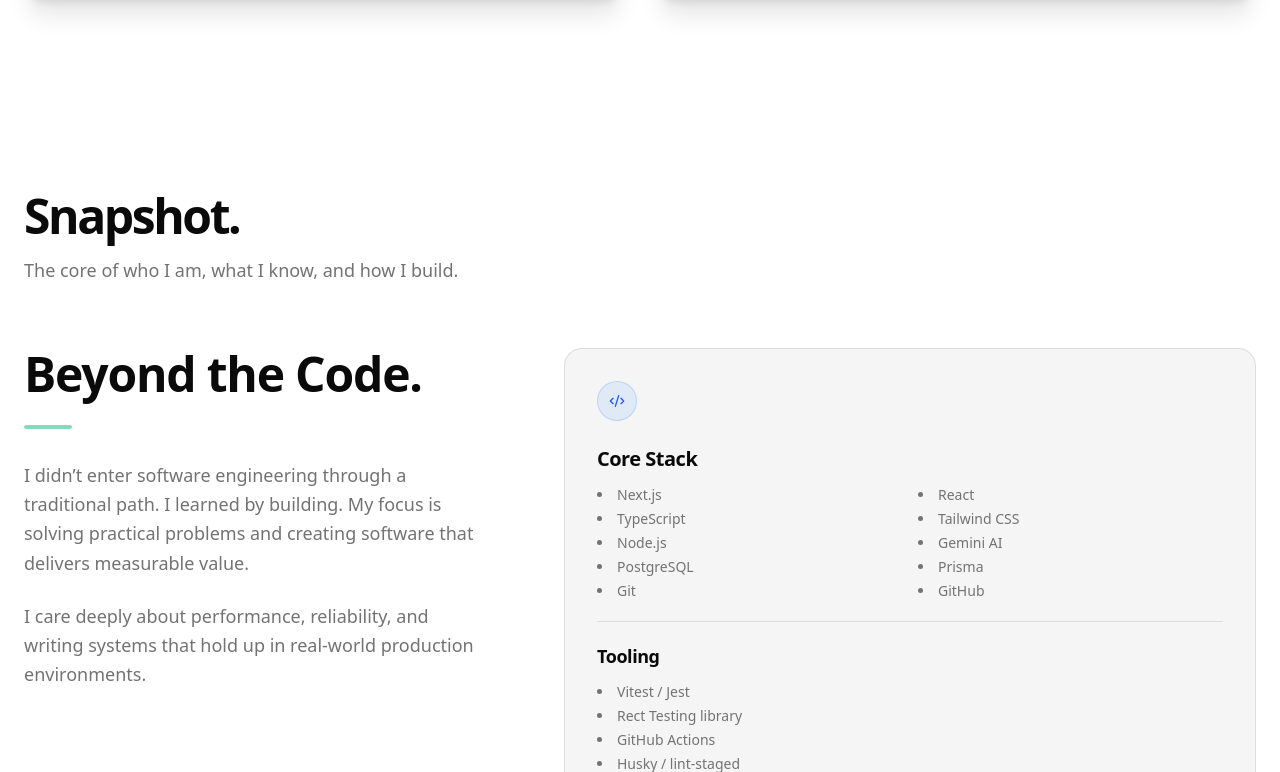
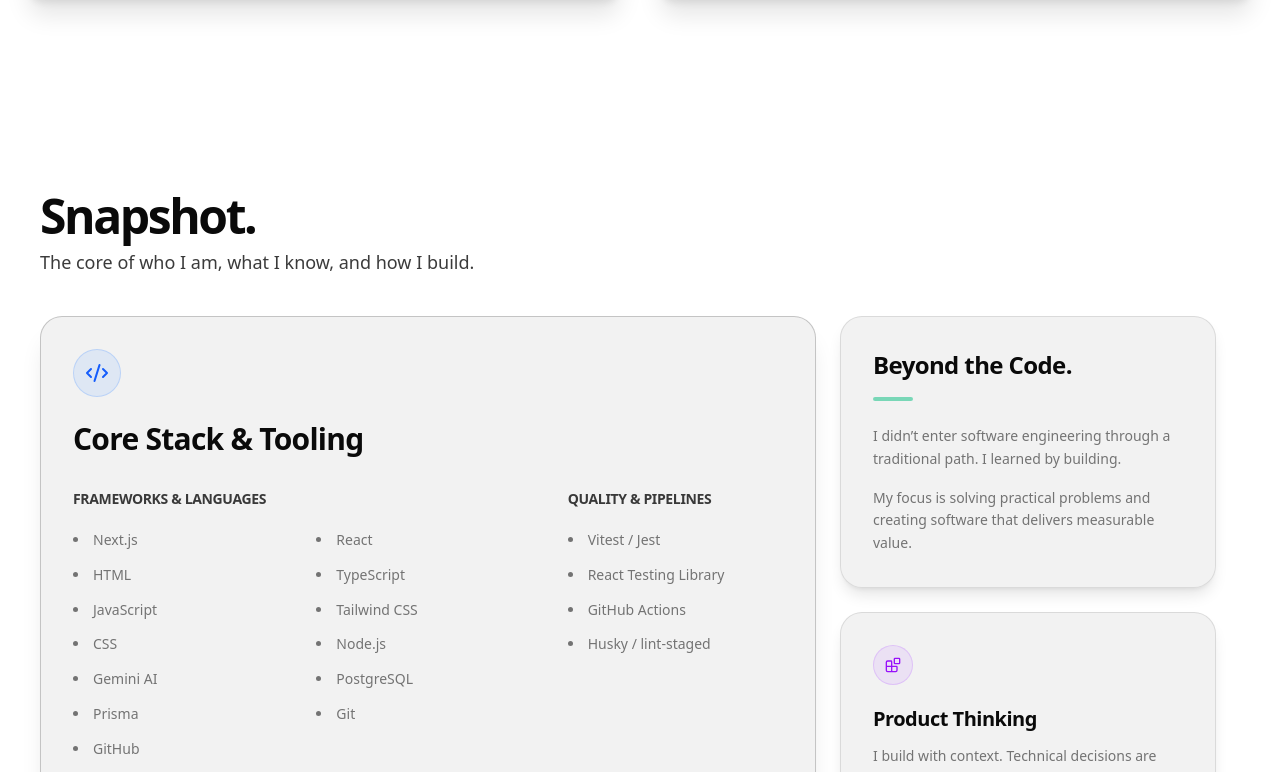
Before and after one commit to umarSiddique010/umarsiddique-portfolio, a Next.js app: page / in a window 1280 px wide. Shown: the part 2028-2800 px from the top of the page. Built offline with nearby package versions, Linux system fonts and the light colour scheme.

Commit message:
refactor(about): update grid layout and adjust tests; add HTML, CSS, JavaScript to tech stack

```diff
--- a/components/home/about-section/about-section.tsx
+++ b/components/home/about-section/about-section.tsx
@@ -1,7 +1,7 @@
 'use client';
 
 import { motion } from 'motion/react';
-import { Code2, GitBranch, Blocks } from 'lucide-react';
+import { Code2, GitBranch, Blocks, Terminal } from 'lucide-react';
 import { techItems } from '@/constants/tech-stack-items';
 import Link from 'next/link';
 
@@ -9,7 +9,7 @@ export default function AboutSection() {
   return (
     <section
       id="about"
-      className="w-full py-24 px-6 max-w-7xl mx-auto relative z-10"
+      className="w-full py-24 px-4 md:pl-8 lg:pl-10 lg:pr-16 max-w-7xl mx-auto relative z-10"
     >
       {/* Section Header */}
       <motion.header
@@ -17,61 +17,40 @@ export default function AboutSection() {
         whileInView={{ opacity: 1, y: 0 }}
         viewport={{ once: true, margin: '-100px' }}
         transition={{ duration: 0.5 }}
-        className="space-y-4 mb-16 text-left"
+        className="space-y-2 mb-10 text-left"
       >
         <h2 className="text-3xl md:text-5xl font-bold tracking-tighter text-foreground">
           Snapshot.
         </h2>
-        <p className="text-muted-foreground text-lg max-w-md font-medium">
+        <p className="text-foreground/80 text-lg max-w-md font-medium">
           The core of who I am, what I know, and how I build.
         </p>
       </motion.header>
 
-      {/* THE ASYMMETRIC GRID */}
-      <section className="grid grid-cols-1 lg:grid-cols-12 gap-8 lg:gap-16 items-start relative">
-        {/* LEFT COLUMN: Sticky Narrative Summary */}
+      {/* Box GRID */}
+      <section className="grid grid-cols-1 md:grid-cols-2 lg:grid-cols-3 gap-6 auto-rows-[minmax(250px,auto)]">
+        {/* BOX 1: Core Stack */}
         <motion.div
-          initial={{ opacity: 0, x: -20 }}
-          whileInView={{ opacity: 1, x: 0 }}
-          viewport={{ once: true, margin: '-100px' }}
-          transition={{ duration: 0.6, delay: 0.1 }}
-          className="lg:col-span-5 lg:sticky lg:top-32 pr-4"
+          initial={{ opacity: 0, scale: 0.95 }}
+          whileInView={{ opacity: 1, scale: 1 }}
+          viewport={{ once: true, margin: '-50px' }}
+          transition={{ duration: 0.5, delay: 0.1 }}
+          className="lg:col-span-2 lg:row-span-2 p-6 md:p-8 rounded-3xl bg-foreground/5 border border-foreground/20 transition-all duration-500 ease-in-out hover:bg-foreground/10 hover:border-foreground/20 flex flex-col justify-between shadow-xl"
         >
-          <h3 className="text-3xl md:text-5xl font-extrabold tracking-tight leading-[1.1] text-foreground mb-6">
-            Beyond the Code.
-          </h3>
-          <div className="h-1 w-12 bg-emerald-500/50 rounded-full mb-8"></div>
-          <div className="space-y-6 text-lg text-muted-foreground leading-relaxed font-medium">
-            <p>
-              I didn’t enter software engineering through a traditional path. I
-              learned by building. My focus is solving practical problems and
-              creating software that delivers measurable value.
-            </p>
-            <p>
-              I care deeply about performance, reliability, and writing systems
-              that hold up in real-world production environments.
-            </p>
+          <div>
+            <div className="w-12 h-12 rounded-full bg-blue-500/10 flex items-center justify-center mb-6 border border-blue-500/20">
+              <Code2 className="h-6 w-6 text-blue-600 dark:text-blue-400" />
             </div>
-        </motion.div>
+            <h4 className="text-2xl md:text-3xl font-bold text-foreground mb-8 tracking-tight">
+              Core Stack & Tooling
+            </h4>
 
-        {/* RIGHT COLUMN: Scrolling Technical Proof Cards */}
-        <div className="lg:col-span-7 flex flex-col gap-6 ">
-          {/* Card 1: Core Stack and tooling */}
-          <motion.div
-            initial={{ opacity: 0, y: 20 }}
-            whileInView={{ opacity: 1, y: 0 }}
-            viewport={{ once: true, margin: '-100px' }}
-            transition={{ duration: 0.5, delay: 0.2 }}
-            className="p-8 rounded-2xl bg-accent border border-foreground/10 transition-all duration-500 ease-in-out hover:bg-input hover:border-foreground/20"
-          >
-            <div className="w-10 h-10 rounded-full bg-blue-500/10 flex items-center justify-center mb-6 border border-blue-500/20">
-              <Code2 className="h-4 w-4 text-blue-600 dark:text-blue-400" />
-            </div>
-
-            <h4 className="text-xl font-bold text-foreground mb-4 tracking-tight">
-              Core Stack
-            </h4>
-            <ul className="grid grid-cols-2 gap-y-3 gap-x-4 list-disc list-inside text-muted-foreground text-sm font-medium mb-6 leading-3">
+            <div className="grid grid-cols-1 lg:grid-cols-3 gap-8 mb-4">
+              <div className="lg:col-span-2">
+                <h5 className="text-sm font-bold text-foreground/80 mb-5 tracking-tight uppercase">
+                  Frameworks & Languages
+                </h5>
+                <ul className="grid grid-cols-1 sm:grid-cols-2 gap-y-3 gap-x-6 list-disc list-inside text-muted-foreground text-sm font-medium leading-relaxed">
                   {techItems
                     .filter(
                       (item) =>
@@ -90,48 +69,119 @@ export default function AboutSection() {
                       <li key={item.href}>{item.title}</li>
                     ))}
                 </ul>
+              </div>
 
-            <h4 className="text-lg font-bold text-foreground mb-4 tracking-tight mt-6 pt-5 border-t border-foreground/10">
-              Tooling
-            </h4>
-            <ul className="list-disc list-inside text-muted-foreground text-sm space-y-3 font-medium leading-3">
+              <div className="lg:col-span-1">
+                <h5 className="text-sm font-bold text-foreground/80 mb-5 tracking-tight uppercase">
+                  Quality & Pipelines
+                </h5>
+                <ul className="list-disc list-inside text-muted-foreground text-sm space-y-3 font-medium leading-relaxed">
                   <li>Vitest / Jest</li>
-              <li>Rect Testing library</li>
+                  <li>React Testing Library</li>
                   <li>GitHub Actions</li>
                   <li>Husky / lint-staged</li>
                 </ul>
+              </div>
+            </div>
+          </div>
         </motion.div>
-          {/* Card 2: Engineering & Open Source */}
+
+        {/* BOX 2: Narrative */}
         <motion.div
-            initial={{ opacity: 0, y: 20 }}
-            whileInView={{ opacity: 1, y: 0 }}
-            viewport={{ once: true, margin: '-100px' }}
+          initial={{ opacity: 0, scale: 0.95 }}
+          whileInView={{ opacity: 1, scale: 1 }}
+          viewport={{ once: true, margin: '-50px' }}
+          transition={{ duration: 0.5, delay: 0.2 }}
+          className="lg:col-span-1 lg:row-span-1 p-8 rounded-3xl bg-foreground/5 border border-foreground/10 transition-all duration-500 ease-in-out hover:bg-foreground/10 hover:border-foreground/20 flex flex-col justify-center shadow-lg"
+        >
+          <h3 className="text-2xl font-bold tracking-tight text-foreground mb-4">
+            Beyond the Code.
+          </h3>
+          <div className="h-1 w-10 bg-emerald-500/50 rounded-full mb-6"></div>
+          <div className="space-y-4 text-sm text-muted-foreground leading-relaxed font-medium">
+            <p>
+              I didn’t enter software engineering through a traditional path. I
+              learned by building.
+            </p>
+            <p>
+              My focus is solving practical problems and creating software that
+              delivers measurable value.
+            </p>
+          </div>
+        </motion.div>
+
+        {/* BOX 3: Product Thinking */}
+        <motion.div
+          initial={{ opacity: 0, scale: 0.95 }}
+          whileInView={{ opacity: 1, scale: 1 }}
+          viewport={{ once: true, margin: '-50px' }}
           transition={{ duration: 0.5, delay: 0.3 }}
-            className="p-8 rounded-xl bg-accent border border-foreground/10 transition-all duration-500 ease-in-out hover:bg-input hover:border-foreground/20"
+          className="lg:col-span-1 lg:row-span-1 p-8 rounded-3xl bg-foreground/5 border border-foreground/10 transition-all duration-500 ease-in-out hover:bg-foreground/10 hover:border-foreground/20 flex flex-col justify-center shadow-lg"
         >
-            <div className="w-10 h-10 rounded-full bg-orange-500/10 flex items-center justify-center mb-6 border border-orange-500/20">
-              <GitBranch className="h-4 w-4 text-orange-600 dark:text-orange-400" />
+          <div className="w-10 h-10 rounded-full bg-purple-500/10 flex items-center justify-center mb-5 border border-purple-500/20">
+            <Blocks className="h-4 w-4 text-purple-600 dark:text-purple-400" />
           </div>
-            <h4 className="text-xl font-bold text-foreground mb-4 tracking-tight">
+          <h4 className="text-xl font-bold text-foreground mb-3 tracking-tight">
+            Product Thinking
+          </h4>
+          <p className="text-muted-foreground text-sm leading-relaxed font-medium">
+            I build with context. Technical decisions are made with user impact,
+            performance constraints, and long-term scalability in mind. Features
+            should reduce friction, not add complexity
+          </p>
+        </motion.div>
+
+        {/* BOX 4: Engineering Practices */}
+        <motion.div
+          initial={{ opacity: 0, scale: 0.95 }}
+          whileInView={{ opacity: 1, scale: 1 }}
+          viewport={{ once: true, margin: '-50px' }}
+          transition={{ duration: 0.5, delay: 0.4 }}
+          className="md:col-span-2 lg:col-span-2 lg:row-span-1 p-8 rounded-3xl bg-foreground/5 border border-foreground/10 transition-all duration-500 ease-in-out hover:bg-foreground/10 hover:border-foreground/20 shadow-lg"
+        >
+          <div className="flex flex-col md:flex-row md:items-center gap-6 h-full">
+            <div className="shrink-0">
+              <div className="w-12 h-12 rounded-full bg-orange-500/10 flex items-center justify-center mb-4 border border-orange-500/20">
+                <Terminal className="h-5 w-5 text-orange-600 dark:text-orange-400" />
+              </div>
+              <h4 className="text-xl font-bold text-foreground tracking-tight max-w-36">
                 Engineering Practices
               </h4>
-            <p className="text-foreground/70 leading-relaxed font-medium mb-4">
+            </div>
+
+            <div className="md:border-l border-foreground/10 md:pl-6 grow flex flex-col justify-center">
+              <p className="text-foreground/80 leading-relaxed font-medium mb-4 text-sm">
                 I treat correctness as a feature.
               </p>
-            <ul className="list-disc list-inside text-muted-foreground text-sm space-y-3 leading-4 font-medium mb-6">
-              <li>Automated unit and integration testing</li>
-              <li>Request deduplication & in-memory caching strategies</li>
-              <li>CI pipelines with build validation before merge</li>
-              <li>Pre-commit quality gates to prevent regressions</li>
+              <ul className="grid grid-cols-1 sm:grid-cols-2 gap-x-4 gap-y-2 list-disc list-inside text-muted-foreground text-sm font-medium mb-4">
+                <li>Automated unit & integration testing</li>
+                <li>Request deduplication & caching</li>
+                <li>CI pipelines with build validation</li>
+                <li>Pre-commit quality gates</li>
               </ul>
-            <p className="text-foreground/70 text-sm lg:text-base font-medium">
+              <p className="text-foreground/70 text-xs sm:text-sm font-medium">
                 I prefer systems that are explicit, predictable, and resilient
                 under real usage.
               </p>
-            <h4 className="text-lg font-bold text-foreground mb-4 tracking-tight mt-6 pt-5 border-t border-foreground/10">
+            </div>
+          </div>
+        </motion.div>
+
+        {/* BOX 5: Open Source */}
+        <motion.div
+          initial={{ opacity: 0, scale: 0.95 }}
+          whileInView={{ opacity: 1, scale: 1 }}
+          viewport={{ once: true, margin: '-50px' }}
+          transition={{ duration: 0.5, delay: 0.5 }}
+          className="md:col-span-2 lg:col-span-1 lg:row-span-1 p-8 rounded-3xl bg-foreground/5 border border-foreground/10 transition-all duration-500 ease-in-out hover:bg-foreground/10 hover:border-foreground/20 shadow-lg"
+        >
+          <div className="w-10 h-10 rounded-full bg-green-500/10 flex items-center justify-center mb-5 border border-green-500/20">
+            <GitBranch className="h-4 w-4 text-green-600 dark:text-green-400" />
+          </div>
+          <h4 className="text-xl font-bold text-foreground mb-4 tracking-tight">
             Open Source
           </h4>
-            <div className="space-y-3">
+          <div className="space-y-5">
             <div>
               <Link
                 target="_blank"
@@ -141,9 +191,9 @@ export default function AboutSection() {
               >
                 use-http-request-hook
               </Link>
-                <p className="text-xs text-muted-foreground mt-1.5 font-medium">
-                  A lightweight React hook with GET caching, waterfall
-                  protection, debounce support, and safe request cancellation.
+              <p className="text-xs text-muted-foreground mt-1.5 font-medium leading-relaxed">
+                A lightweight React hook with GET caching, waterfall protection,
+                debounce support, and safe request cancellation.
               </p>
             </div>
             <div>
@@ -155,45 +205,23 @@ export default function AboutSection() {
               >
                 use-localstorage-hook
               </Link>
-                <p className="text-xs text-muted-foreground mt-1.5 font-medium">
+              <p className="text-xs text-muted-foreground mt-1.5 font-medium leading-relaxed">
                 A reactive wrapper over localStorage with cross-tab
-                  synchronization, safe initialization, and predictable
-                  JSON-based persistence.
+                synchronization, safe initialization, and predictable JSON-based
+                persistence.
               </p>
             </div>
           </div>
         </motion.div>
-          {/* Card 3: Product Thinking */}
-          <motion.div
-            initial={{ opacity: 0, y: 20 }}
-            whileInView={{ opacity: 1, y: 0 }}
-            viewport={{ once: true, margin: '-100px' }}
-            transition={{ duration: 0.5, delay: 0.4 }}
-            className="p-8 rounded-xl bg-accent border border-foreground/10 transition-all duration-500 ease-in-out hover:bg-input hover:border-foreground/20"
-          >
-            <div className="w-10 h-10 rounded-full bg-purple-500/10 flex items-center justify-center mb-6 border border-purple-500/20">
-              <Blocks className="h-4 w-4 text-purple-600 dark:text-purple-400" />
-            </div>
-            <h4 className="text-xl font-bold text-foreground mb-3 tracking-tight">
-              Product Thinking
-            </h4>
-            <p className="text-muted-foreground leading-relaxed font-medium">
-              I build with context. Technical decisions are made with user
-              impact, performance constraints, and long-term scalability in
-              mind. Features should reduce friction, not add complexity.
-            </p>
-          </motion.div>
-        </div>
       </section>
-      {/* End of Asymmetric Grid */}
 
       {/* The Closer */}
       <motion.section
         initial={{ opacity: 0, y: 20 }}
         whileInView={{ opacity: 1, y: 0 }}
         viewport={{ once: true, margin: '-50px' }}
-        transition={{ duration: 0.6, delay: 0.5 }}
-        className="mt-16 w-full py-12 px-6 md:py-20 md:px-12 rounded-3xl bg-accent border border-foreground/10 flex items-center justify-center text-center transition-alls duration-500 hover:bg-input hover:border-foreground/20"
+        transition={{ duration: 0.6, delay: 0.6 }}
+        className="mt-6 w-full py-12 px-6 md:py-16 md:px-12 rounded-3xl bg-foreground/5 border border-foreground/10 flex items-center justify-center text-center transition-all duration-500 hover:bg-foreground/10 hover:border-foreground/20 shadow-2xl"
       >
         <p className="text-xl md:text-2xl lg:text-3xl text-foreground/85 font-bold leading-relaxed tracking-tighter max-w-4xl">
           I build full-stack applications end-to-end —{' '}
--- a/constants/tech-stack-items.tsx
+++ b/constants/tech-stack-items.tsx
@@ -1,4 +1,6 @@
 import { DogIcon } from 'lucide-react';
+import { FaCss3Alt } from 'react-icons/fa';
+import { IoLogoJavascript } from 'react-icons/io';
 import {
   SiNextdotjs,
   SiReact,
@@ -18,6 +20,7 @@ import {
   SiPrettier,
   SiNpm,
 } from 'react-icons/si';
+import { TiHtml5 } from 'react-icons/ti';
 
 export type TechStackItem = {
   title: string;
@@ -32,7 +35,6 @@ export const techItems: TechStackItem[] = [
   {
     title: 'Next.js',
     href: 'https://nextjs.org/',
-    // Next.js black/white hota hai, toh text-foreground best hai for dark mode support
     icon: <SiNextdotjs className={`${iconClass} text-foreground`} />,
   },
   {
@@ -41,14 +43,29 @@ export const techItems: TechStackItem[] = [
     icon: <SiReact className={`${iconClass} text-[#61DAFB]`} />,
   },
   {
+    title: 'HTML',
+    href: 'https://developer.mozilla.org/en-US/docs/Web/HTML',
+    icon: <TiHtml5 className={`${iconClass} text-[#f30f03]`} />,
+  },
+  {
     title: 'TypeScript',
     href: 'https://typescriptlang.org/',
     icon: <SiTypescript className={`${iconClass} text-[#3178C6]`} />,
   },
   {
+    title: 'JavaScript',
+    href: 'https://developer.mozilla.org/en-US/docs/Web/JavaScript',
+    icon: <IoLogoJavascript className={`${iconClass} text-[#ecd107]`} />,
+  },
+  {
     title: 'Tailwind CSS',
     href: 'https://tailwindcss.com/',
     icon: <SiTailwindcss className={`${iconClass} text-[#06B6D4]`} />,
+  },
+  {
+    title: 'CSS',
+    href: 'https://www.w3.org/Style/CSS/Overview.en.html',
+    icon: <FaCss3Alt className={`${iconClass} text-[#076eec]`} />,
   },
   {
     title: 'Node.js',
```
Also changed, not shown: 1 other file (tests, documents, lock files or other folders). Lines whose indentation alone changed are shown as unchanged.
